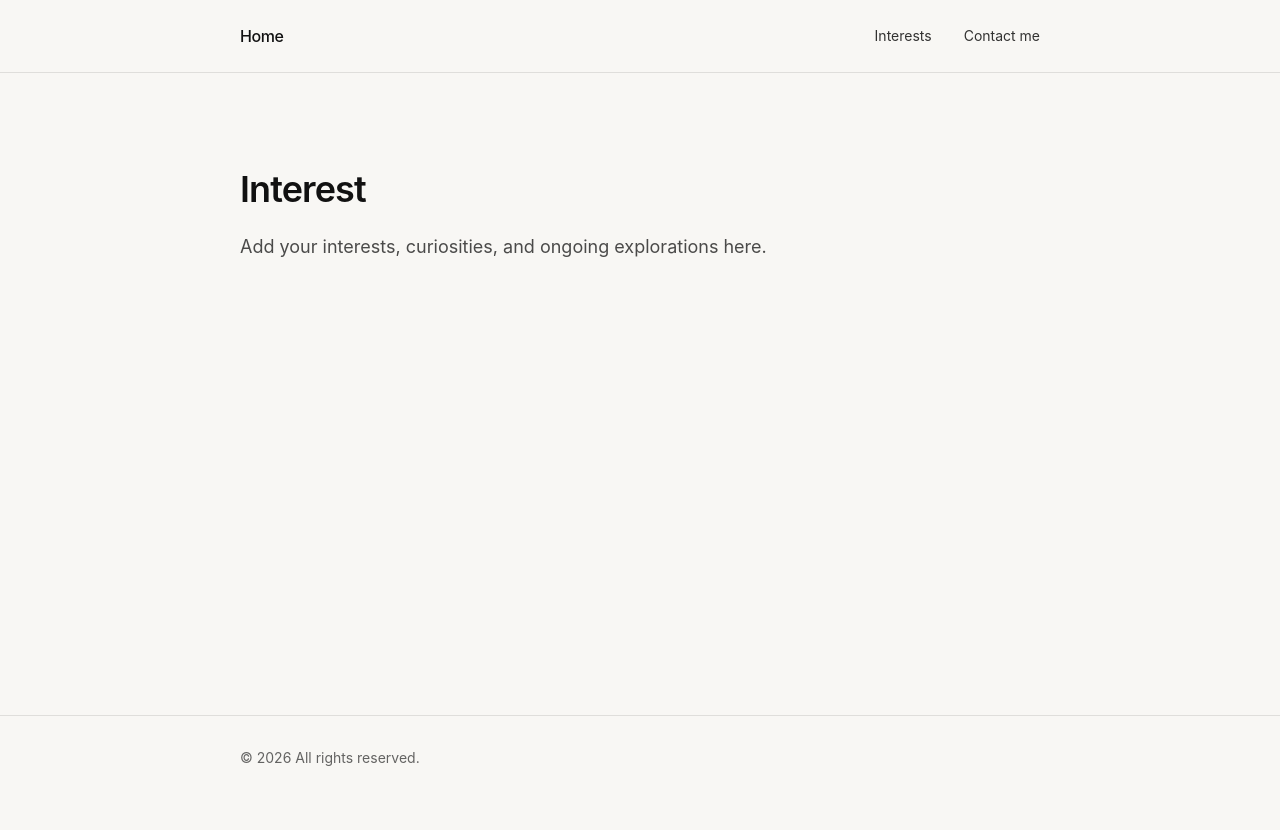
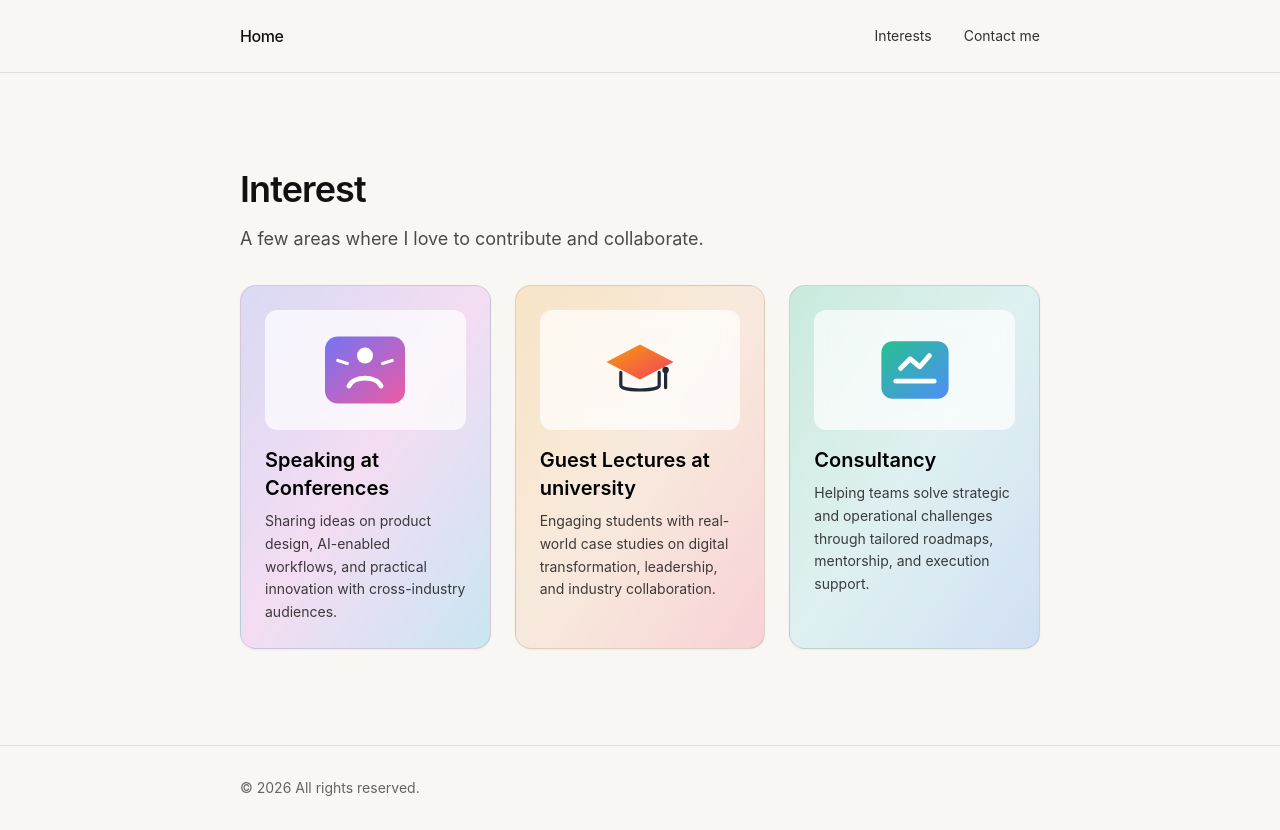
Before and after one commit to Amal-Makwana/amalmakwana, a Next.js app in the folder my-site/: page /Interest in a window 1280 px wide. Before the commit the page ends 800 px from the top, so only its background shows below. Built offline with nearby package versions, Linux system fonts and the light colour scheme.

Commit message:
Add featured interest cards with custom illustrations

```diff
--- a/my-site/app/Interest/page.jsx
+++ b/my-site/app/Interest/page.jsx
@@ -1,10 +1,85 @@
+const interestCards = [
+  {
+    title: "Speaking at Conferences",
+    description:
+      "Sharing ideas on product design, AI-enabled workflows, and practical innovation with cross-industry audiences.",
+    palette: "from-indigo-500/20 via-fuchsia-500/15 to-sky-500/20",
+    svg: (
+      <svg viewBox="0 0 120 120" className="h-24 w-24" aria-hidden="true">
+        <defs>
+          <linearGradient id="conf-gradient" x1="0" x2="1" y1="0" y2="1">
+            <stop offset="0%" stopColor="#6366f1" />
+            <stop offset="100%" stopColor="#ec4899" />
+          </linearGradient>
+        </defs>
+        <rect x="10" y="18" width="100" height="84" rx="16" fill="url(#conf-gradient)" opacity="0.9" />
+        <circle cx="60" cy="42" r="10" fill="white" />
+        <path d="M40 80c6-13 34-13 40 0" stroke="white" strokeWidth="6" strokeLinecap="round" fill="none" />
+        <path d="M26 48l12 4m56-4-12 4" stroke="white" strokeWidth="4" strokeLinecap="round" />
+      </svg>
+    ),
+  },
+  {
+    title: "Guest Lectures at university",
+    description:
+      "Engaging students with real-world case studies on digital transformation, leadership, and industry collaboration.",
+    palette: "from-amber-500/20 via-orange-500/10 to-rose-500/20",
+    svg: (
+      <svg viewBox="0 0 120 120" className="h-24 w-24" aria-hidden="true">
+        <defs>
+          <linearGradient id="lecture-gradient" x1="0" x2="1" y1="0" y2="1">
+            <stop offset="0%" stopColor="#f59e0b" />
+            <stop offset="100%" stopColor="#f43f5e" />
+          </linearGradient>
+        </defs>
+        <path d="M18 50 60 28l42 22-42 22-42-22Z" fill="url(#lecture-gradient)" />
+        <path d="M36 63v16c0 8 48 8 48 0V63" stroke="#1f2937" strokeWidth="4" fill="none" strokeLinecap="round" />
+        <circle cx="92" cy="60" r="4" fill="#1f2937" />
+        <path d="M92 64v18" stroke="#1f2937" strokeWidth="4" strokeLinecap="round" />
+      </svg>
+    ),
+  },
+  {
+    title: "Consultancy",
+    description:
+      "Helping teams solve strategic and operational challenges through tailored roadmaps, mentorship, and execution support.",
+    palette: "from-emerald-500/20 via-cyan-500/10 to-blue-500/20",
+    svg: (
+      <svg viewBox="0 0 120 120" className="h-24 w-24" aria-hidden="true">
+        <defs>
+          <linearGradient id="consult-gradient" x1="0" x2="1" y1="0" y2="1">
+            <stop offset="0%" stopColor="#10b981" />
+            <stop offset="100%" stopColor="#3b82f6" />
+          </linearGradient>
+        </defs>
+        <rect x="18" y="24" width="84" height="72" rx="14" fill="url(#consult-gradient)" opacity="0.9" />
+        <path d="M36 74h48" stroke="white" strokeWidth="6" strokeLinecap="round" />
+        <path d="M42 58 54 46l12 10 12-14" stroke="white" strokeWidth="6" strokeLinecap="round" strokeLinejoin="round" fill="none" />
+      </svg>
+    ),
+  },
+];
+
 export default function InterestPage() {
   return (
-    <section className="max-w-2xl space-y-6">
-      <h1 className="text-4xl font-semibold tracking-tight">Interest</h1>
-      <p className="text-lg text-black/70">
-        Add your interests, curiosities, and ongoing explorations here.
-      </p>
+    <section className="space-y-8">
+      <div className="max-w-2xl space-y-4">
+        <h1 className="text-4xl font-semibold tracking-tight">Interest</h1>
+        <p className="text-lg text-black/70">A few areas where I love to contribute and collaborate.</p>
+      </div>
+
+      <div className="grid gap-6 md:grid-cols-2 xl:grid-cols-3">
+        {interestCards.map((interest) => (
+          <article
+            key={interest.title}
+            className={`rounded-2xl border border-black/10 bg-gradient-to-br ${interest.palette} p-6 shadow-sm transition-transform duration-300 hover:-translate-y-1 hover:shadow-lg`}
+          >
+            <div className="mb-4 flex justify-center rounded-xl bg-white/70 p-3 backdrop-blur">{interest.svg}</div>
+            <h2 className="mb-2 text-xl font-semibold text-black">{interest.title}</h2>
+            <p className="text-sm leading-relaxed text-black/75">{interest.description}</p>
+          </article>
+        ))}
+      </div>
     </section>
   );
 }
```
Also changed, not shown: 1 other file (tests, documents, lock files or other folders).
